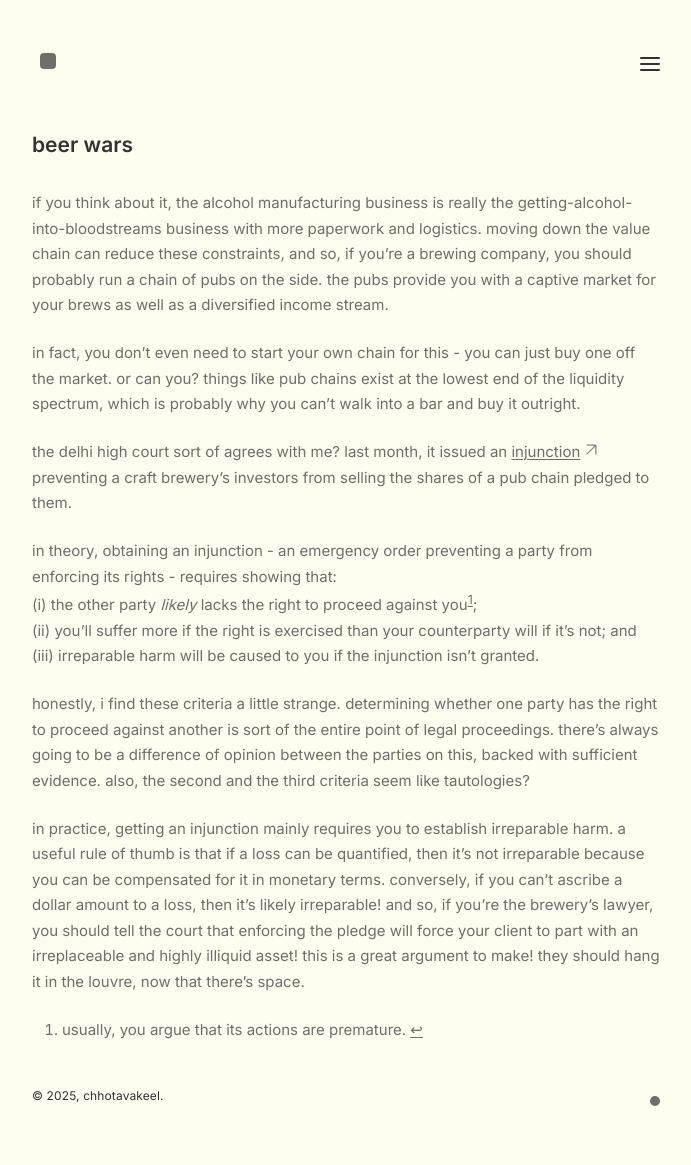
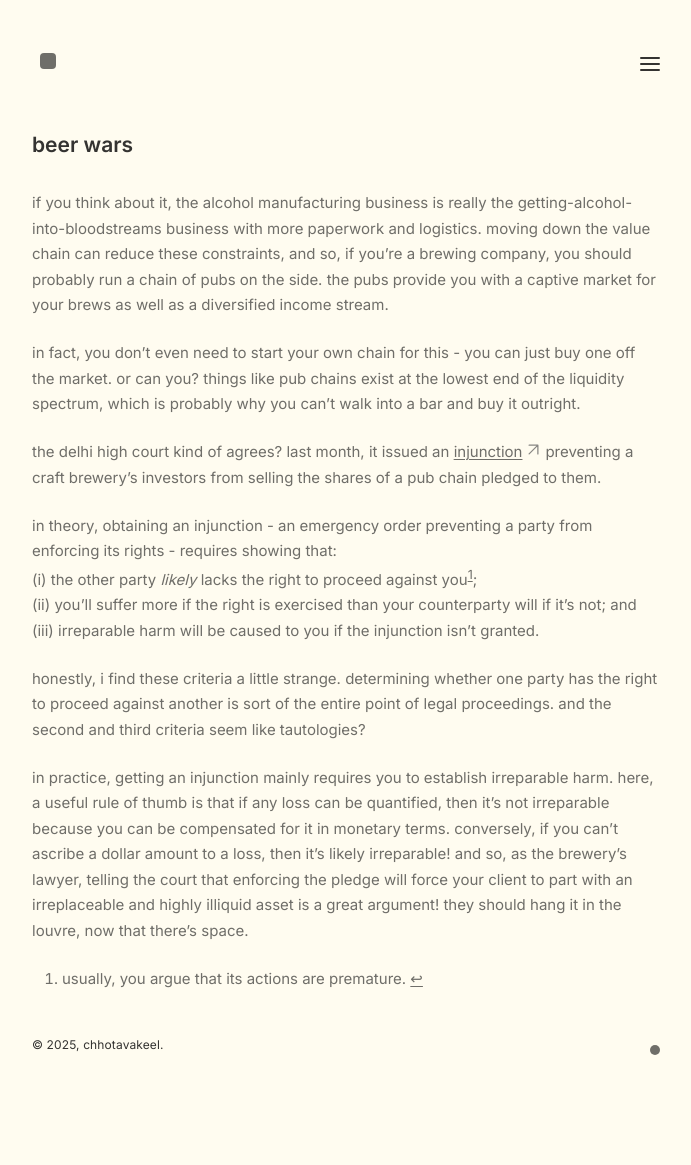
Before and after one commit to chhotavakeel/updatedsite, a Jekyll site: the page built from _notes/Public/beer-wars.md, in a window 1280 px wide. Shown: the whole page, without its empty margins (293-984 px from the left). Built offline with Jekyll 4.4.1, drawn with Linux system fonts in a browser that asks for light colours; after the commit the page ends 1114 px from its top, so only the background shows below that.

Commit message:
Update beer-wars.md

```diff
--- a/_notes/Public/beer-wars.md
+++ b/_notes/Public/beer-wars.md
@@ -12,15 +12,15 @@ if you think about it, the alcohol manufacturing business is really the getting-
 
 in fact, you don't even need to start your own chain for this - you can just buy one off the market. or can you? things like pub chains exist at the lowest end of the liquidity spectrum, which is probably why you can't walk into a bar and buy it outright.
 
-the delhi high court sort of agrees with me? last month, it issued an [injunction](https://delhihighcourt.nic.in/app/showlogo/1761044929_ca132dea8300eafe_jis_4432025.pdf/2025) preventing a craft brewery's investors from selling the shares of a pub chain pledged to them.
+the delhi high court kind of agrees? last month, it issued an [injunction](https://delhihighcourt.nic.in/app/showlogo/1761044929_ca132dea8300eafe_jis_4432025.pdf/2025) preventing a craft brewery's investors from selling the shares of a pub chain pledged to them.
 
 in theory, obtaining an injunction - an emergency order preventing a party from enforcing its rights - requires showing that:<br>
 (i) the other party _likely_ lacks the right to proceed against you[^1]; <br>
 (ii) you'll suffer more if the right is exercised than your counterparty will if it's not; and<br>
 (iii) irreparable harm will be caused to you if the injunction isn't granted.
 
-honestly, i find these criteria a little strange. determining whether one party has the right to proceed against another is sort of the entire point of legal proceedings. there's always going to be a difference of opinion between the parties on this, backed with sufficient evidence. also, the second and the third criteria seem like tautologies?
+honestly, i find these criteria a little strange. determining whether one party has the right to proceed against another is sort of the entire point of legal proceedings. and the second and third criteria seem like tautologies?
 
-in practice, getting an injunction mainly requires you to establish irreparable harm. a useful rule of thumb is that if a loss can be quantified, then it's not irreparable because you can be compensated for it in monetary terms. conversely, if you can't ascribe a dollar amount to a loss, then it's likely irreparable! and so, if you're the brewery's lawyer, you should tell the court that enforcing the pledge will force your client to part with an irreplaceable and highly illiquid asset! this is a great argument to make! they should hang it in the louvre, now that there's space.
+in practice, getting an injunction mainly requires you to establish irreparable harm. here, a useful rule of thumb is that if any loss can be quantified, then it's not irreparable because you can be compensated for it in monetary terms. conversely, if you can't ascribe a dollar amount to a loss, then it's likely irreparable! and so, as the brewery's lawyer, telling the court that enforcing the pledge will force your client to part with an irreplaceable and highly illiquid asset is a great argument! they should hang it in the louvre, now that there's space.
 
 [^1]: usually, you argue that its actions are premature.
```
